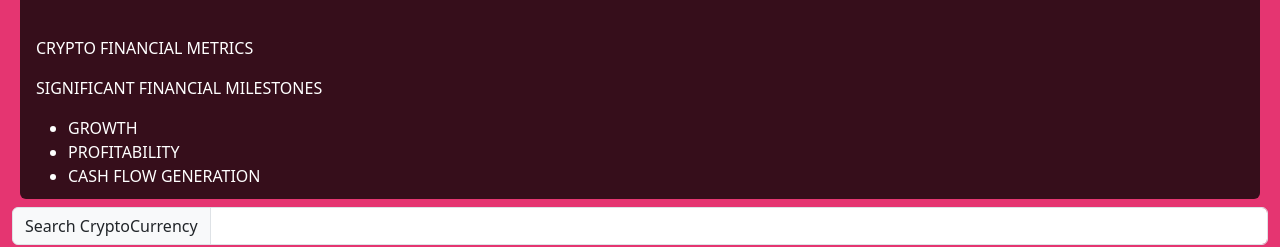
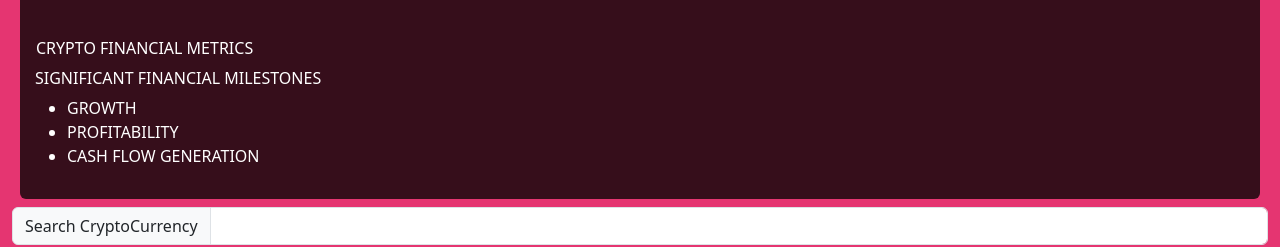
Before and after one commit to uno36/crypto-app, a React (Vite) app: page / in a window 1280 px wide. Shown: the part 141-388 px from the top of the page. Built offline with nearby package versions, Linux system fonts and the light colour scheme; no server answers.

Commit message:
Finalize the project

```diff
--- a/src/components/HomePage.jsx
+++ b/src/components/HomePage.jsx
@@ -26,8 +26,8 @@ const Homepage = ({ categories, fetchCategories }) => {
       <div className="area my-2 rounded m-2">
         <h4 className="text-center p-3">Its all about <span className="blink">cryptocurrency</span></h4>
         <p className="m-3">crypto financial metrics</p>
-        <p className="m-3">significant financial milestones</p>
-        <ul className="m-3">
+        <p className="sig  ">significant financial milestones</p>
+        <ul className=" gr ">
           <li>growth</li>
           <li>profitability</li>
           <li>cash flow generation</li>
--- a/src/index.css
+++ b/src/index.css
@@ -4,6 +4,11 @@ body {
   box-sizing: border-box;
   background-color: #e53571;
   color: #ffff;
+}
+
+.sig, .gr {
+  margin-top: -10px;
+  margin-left: 15px;
 }
 
 .no-gutter {
```
Also changed, not shown: 1 other file (tests, documents, lock files or other folders).
